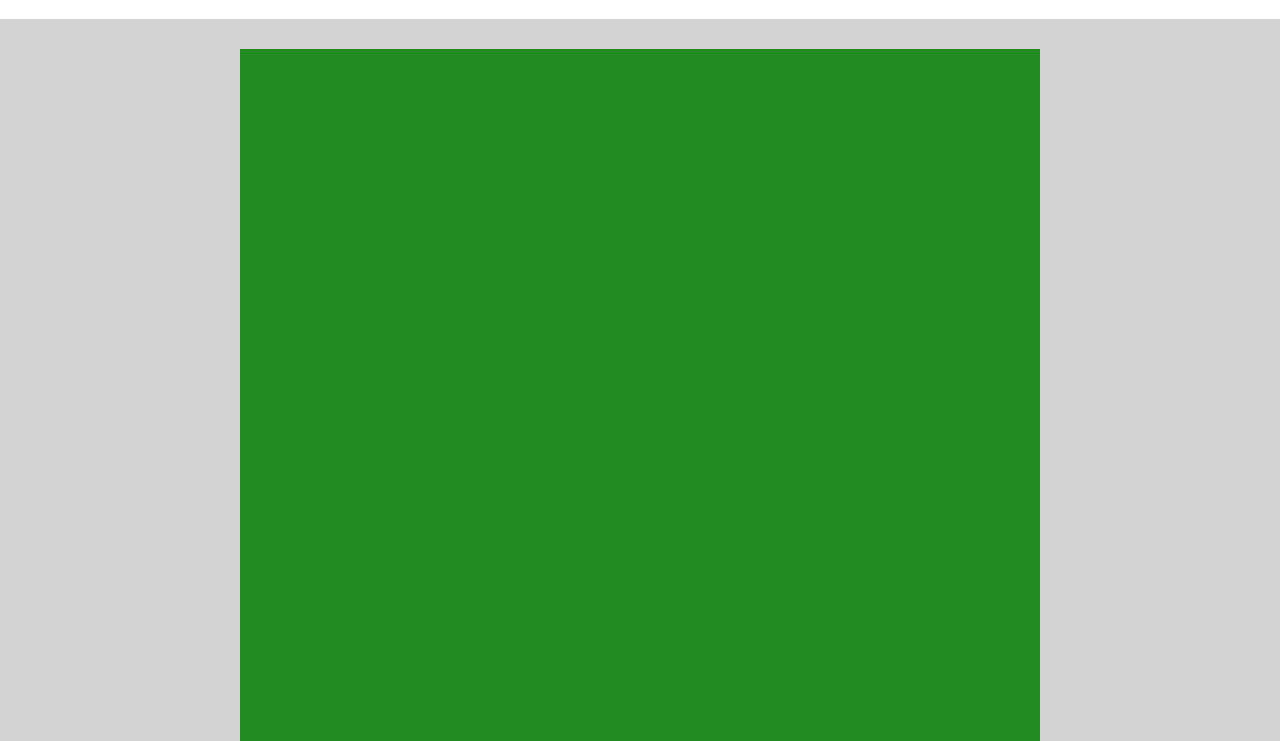
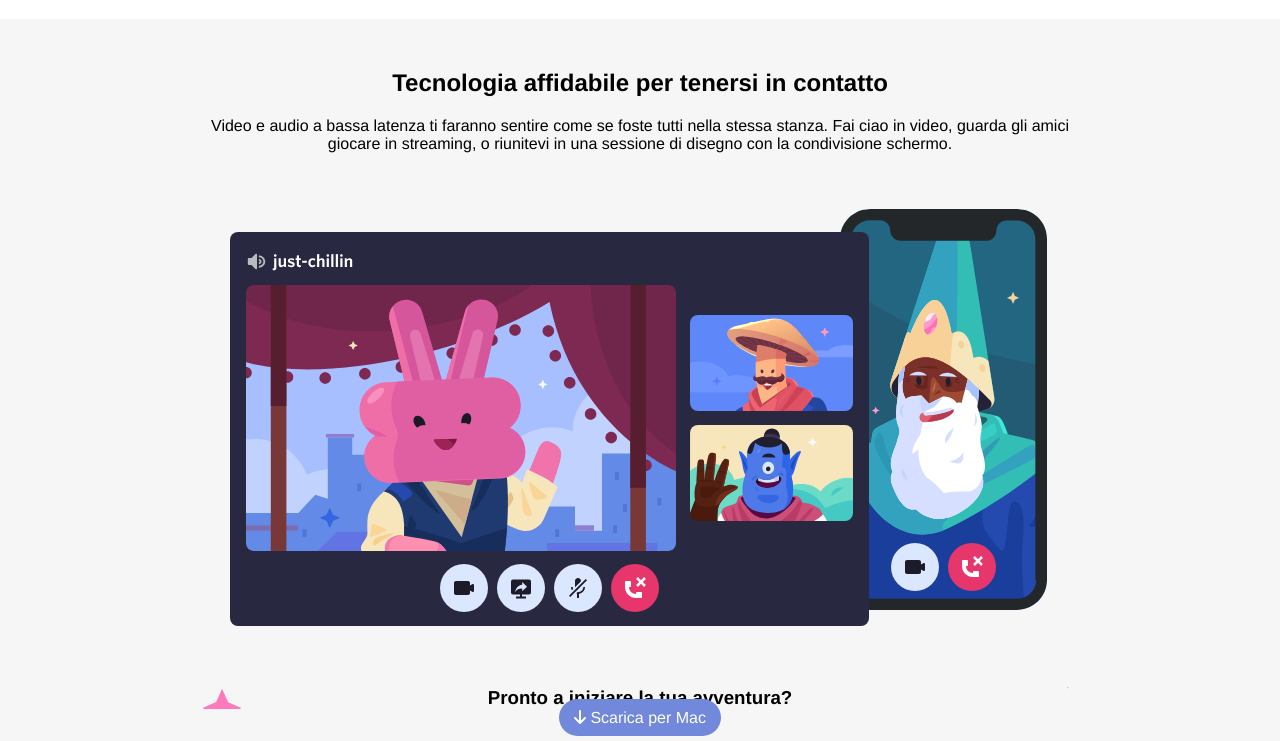
Before and after one commit to LindaTancini/htmlcss-discord, a plain HTML site: page index.html in a window 1280 px wide. Shown: the part 1899-2640 px from the top of the page. Drawn offline with Linux system fonts and the light colour scheme.

Commit message:
feat: add fifth section html css

```diff
--- a/css/style.css
+++ b/css/style.css
@@ -143,7 +143,7 @@ h2 {
 
 .small-box-second {
   display: flex;
-  flex-shrink: 1;
+  flex-shrink: 0;
 }
 
 /* third section*/
@@ -158,10 +158,6 @@ h2 {
   margin: 30px;
 }
 
-
-
-
-
 .big-box {
   height: 300px;
   flex-grow: 2;
@@ -172,11 +168,28 @@ h2 {
   flex-grow: 1;
 }
 
+/* fifth-section*/
 
 .box-2 {
-  background-color: #228b22;
-  height: 700px;
-  flex-grow: 1;
+  text-align: center;
+}
+
+.box-2 > h2 {
+  margin: 20px;
+}
+
+h3 {
+  background-image: url("../img/stars.svg");
+  background-position: center;
+  background-repeat: no-repeat;
+  background-size: cover;
+}
+
+.button-mac-second {
+  padding: 10px 15px;
+  background-color: #7288da ;
+  border-radius: 20px;
+  color: #ffffff ;
 }
 
 /*footer*/
@@ -224,7 +237,7 @@ footer {
 }
 
 .bg-gray {
-  background-color: #d3d3d3;
+  background-color: #f6f6f6;
 }
 
 .bg-black {
--- a/index.html
+++ b/index.html
@@ -95,12 +95,25 @@
                 </div>
             </section>
             <!-- fine quarta sezione -->
+             <!-- inizio quinta sezione -->
             <section class="bg-gray">
                 <div class="container-2">
-                    <div class="box-2"></div>
+                    <div class="box-2">
+                        <h2>Tecnologia affidabile per tenersi in contatto</h2>
+                        <div class="row-five">
+                            Video e audio a bassa latenza ti faranno sentire come se foste tutti nella stessa stanza. Fai ciao in video, guarda gli amici giocare in streaming, o riunitevi in una sessione di disegno con la condivisione schermo.
+                        </div>
+                        <img src="img/item4-big.svg" alt="quarta immagine">
+                        <h3 class="row-star"> Pronto a iniziare la tua avventura?</h3>
+                        <span class="button-mac-second">
+                            <i class="fa-solid fa-arrow-down"></i>
+                            Scarica per Mac
+                        </span>
+                    </div>
                 </div>
             </section>
         </main>
+        <!-- fine quinta sezione -->
         <!-- fine corpo pagina con section -->
         <!-- inizio parte footer -->
         <footer class="bg-black">
```
